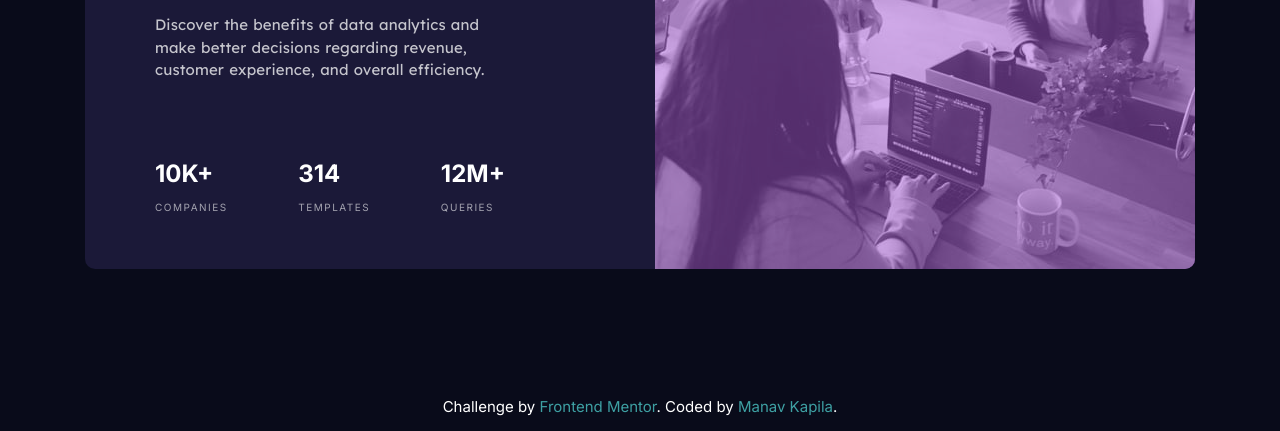
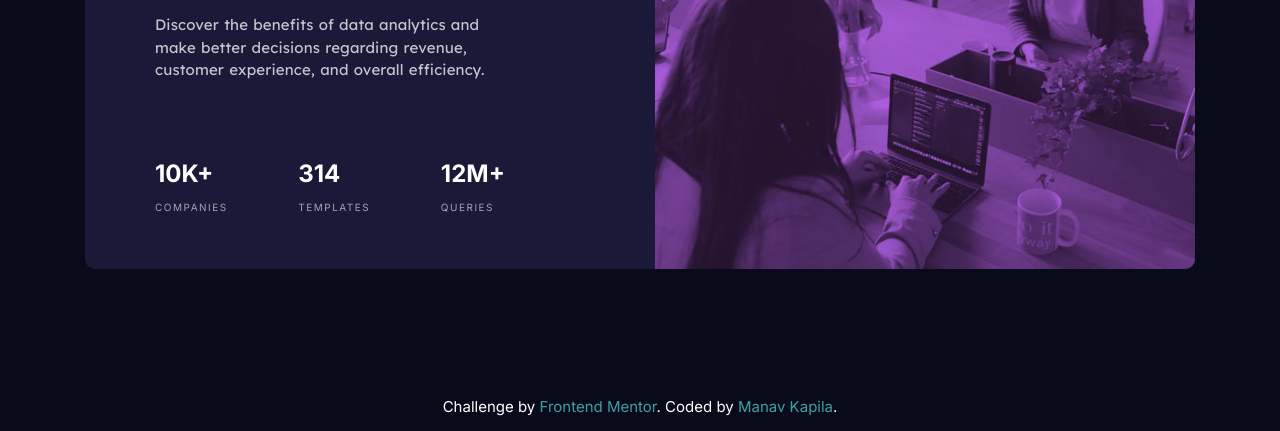
Before and after one commit to Manav-Kapila/Frontend-Mentor--Stats-Preview-Card-Component, a plain HTML site: page index.html in a window 1280 px wide. Shown: the part 369-800 px from the top of the page. Drawn offline with Linux system fonts and the light colour scheme.

Commit message:
updating color overlay effect on image

```diff
--- a/style.css
+++ b/style.css
@@ -60,7 +60,8 @@ html {
     height: auto;
     border-top-right-radius: 10px;
     border-bottom-right-radius: 10px;
-    opacity: 0.5;
+    opacity: 0.8;
+    mix-blend-mode: multiply;
 }
 
 .leftSide {
```
